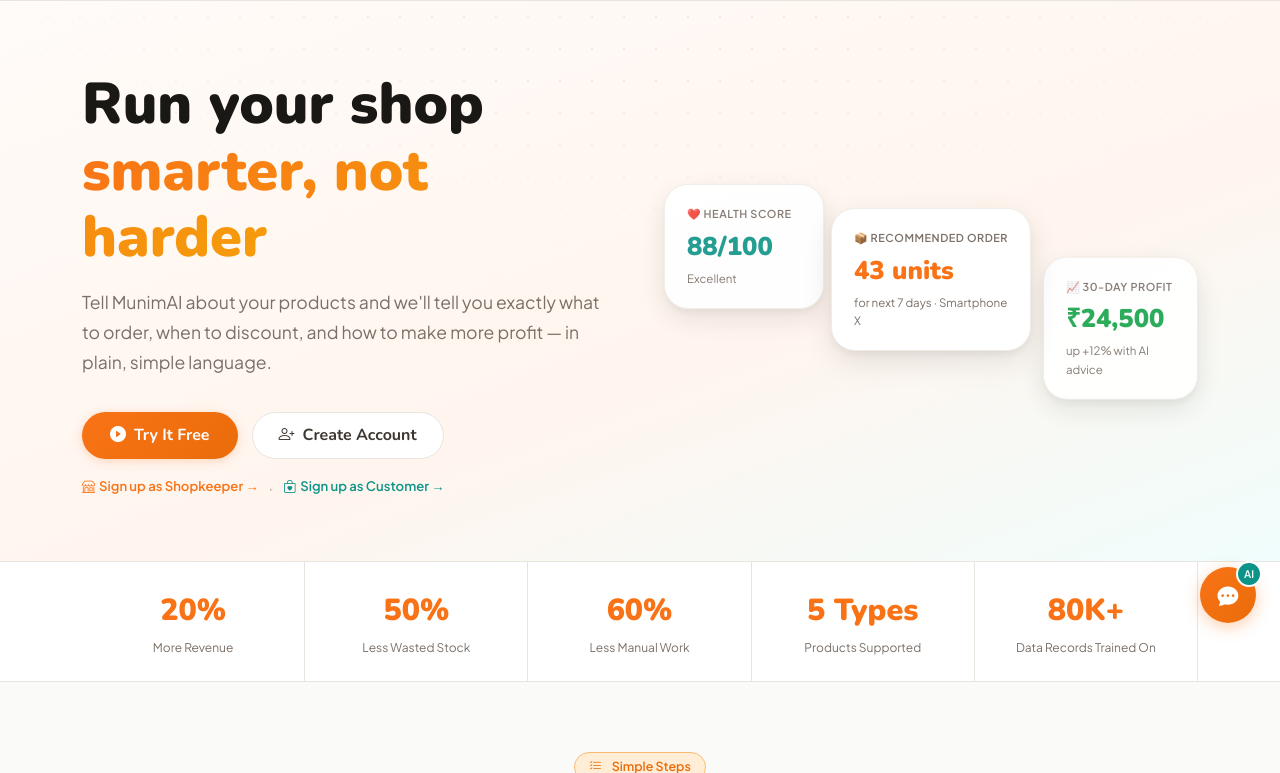
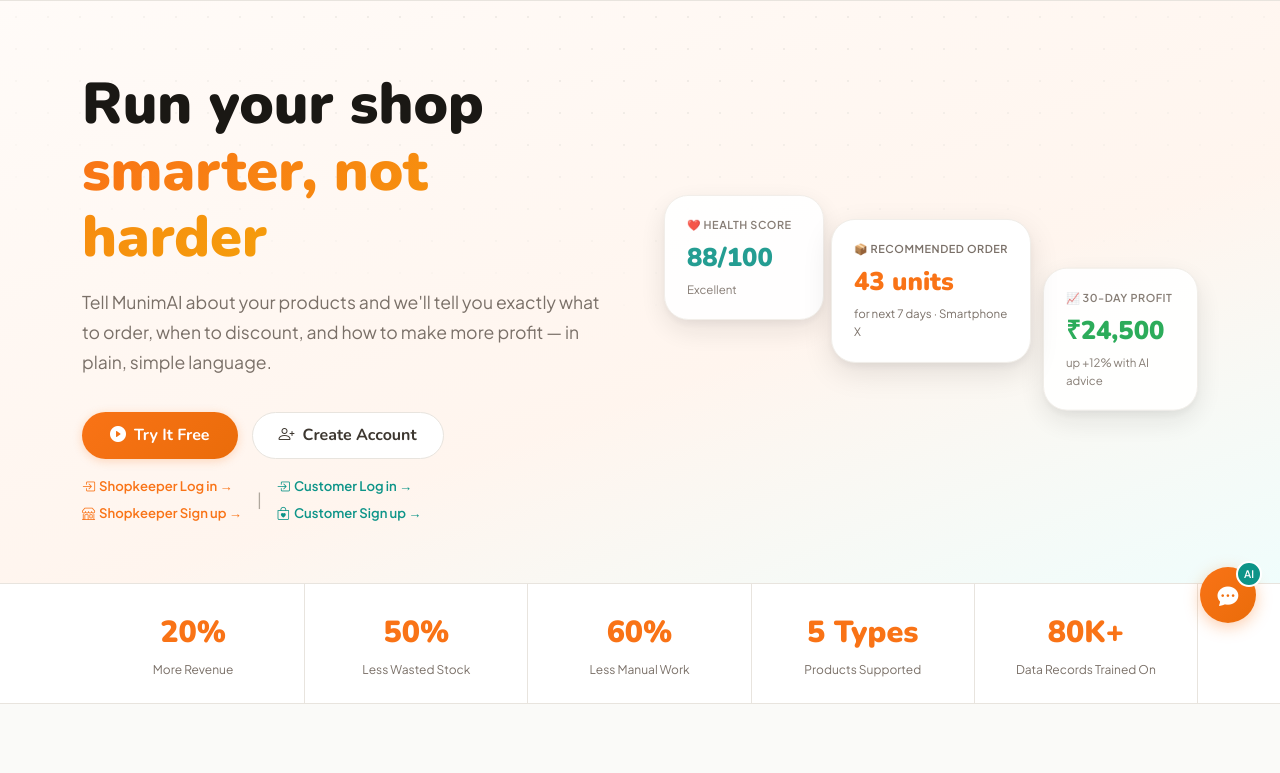
Before and after one commit to Vinayparmar2264/MunimAi, a Flask app: page / in a window 1280 px wide. Shown: the part 153-926 px from the top of the page. Run offline with Flask 3, Linux system fonts and the light colour scheme; some libraries are stand-ins or nearby versions.

Commit message:
Update home.html

```diff
--- a/templates/home.html
+++ b/templates/home.html
@@ -45,17 +45,25 @@
         </div>
 
         <!-- Role switcher for logged-out users -->
-        {% if not session.get('user_id') %}
-        <div style="margin-top:16px;display:flex;gap:10px;flex-wrap:wrap">
-          <a href="{{ url_for('auth.signup') }}"
-             style="font-size:0.82rem;color:var(--orange);font-weight:700;text-decoration:none">
-            <i class="bi bi-shop me-1"></i>Sign up as Shopkeeper →
-          </a>
-          <span style="color:var(--text-light)">·</span>
-          <a href="{{ url_for('auth.customer_signup') }}"
-             style="font-size:0.82rem;color:var(--teal);font-weight:700;text-decoration:none">
-            <i class="bi bi-bag-heart me-1"></i>Sign up as Customer →
-          </a>
+{% if not session.get('user_id') %}
+        <div style="margin-top:16px;display:flex;gap:15px;flex-wrap:wrap">
+          <div style="display:flex; flex-direction:column; gap:6px;">
+            <a href="{{ url_for('auth.login') }}" style="font-size:0.82rem;color:var(--orange);font-weight:700;text-decoration:none">
+              <i class="bi bi-box-arrow-in-right me-1"></i>Shopkeeper Log in →
+            </a>
+            <a href="{{ url_for('auth.signup') }}" style="font-size:0.82rem;color:var(--orange);font-weight:700;text-decoration:none">
+              <i class="bi bi-shop me-1"></i>Shopkeeper Sign up →
+            </a>
+          </div>
+          <span style="color:var(--text-light); align-self:center;">|</span>
+          <div style="display:flex; flex-direction:column; gap:6px;">
+            <a href="{{ url_for('auth.customer_login') }}" style="font-size:0.82rem;color:var(--teal);font-weight:700;text-decoration:none">
+              <i class="bi bi-box-arrow-in-right me-1"></i>Customer Log in →
+            </a>
+            <a href="{{ url_for('auth.customer_signup') }}" style="font-size:0.82rem;color:var(--teal);font-weight:700;text-decoration:none">
+              <i class="bi bi-bag-heart me-1"></i>Customer Sign up →
+            </a>
+          </div>
         </div>
         {% endif %}
       </div>
```
